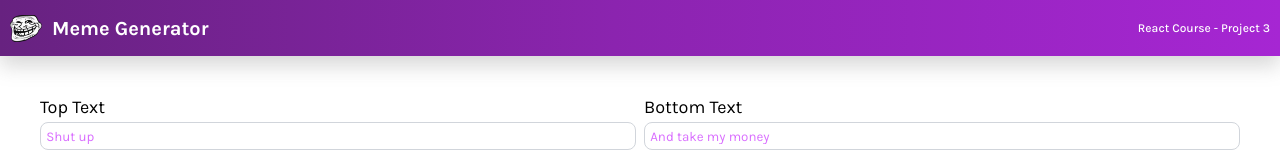
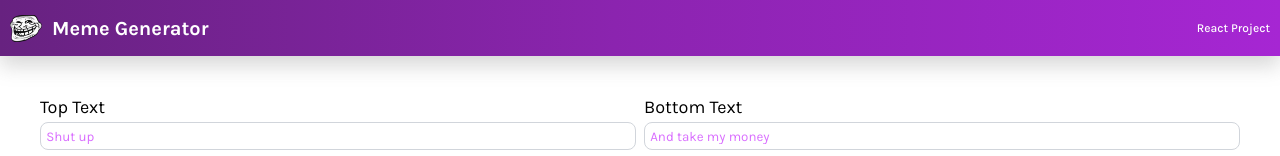
Before and after one commit to aks1489/Meme-Generator, a React (Vite) app: page / in a window 1280 px wide. Shown: the top 156 px of the page. Built offline with nearby package versions, Linux system fonts and the light colour scheme.

Commit message:
rename-  project name

```diff
--- a/src/components/Header.jsx
+++ b/src/components/Header.jsx
@@ -7,7 +7,7 @@ export default function Header(){
                     <h1>Meme Generator</h1>
                 </div>
                 <div className="nav-text">
-                    <p className="nav-text-item">React Course - Project 3</p>
+                    <p className="nav-text-item">React Project</p>
                 </div>
             </nav>
         </header>
```
